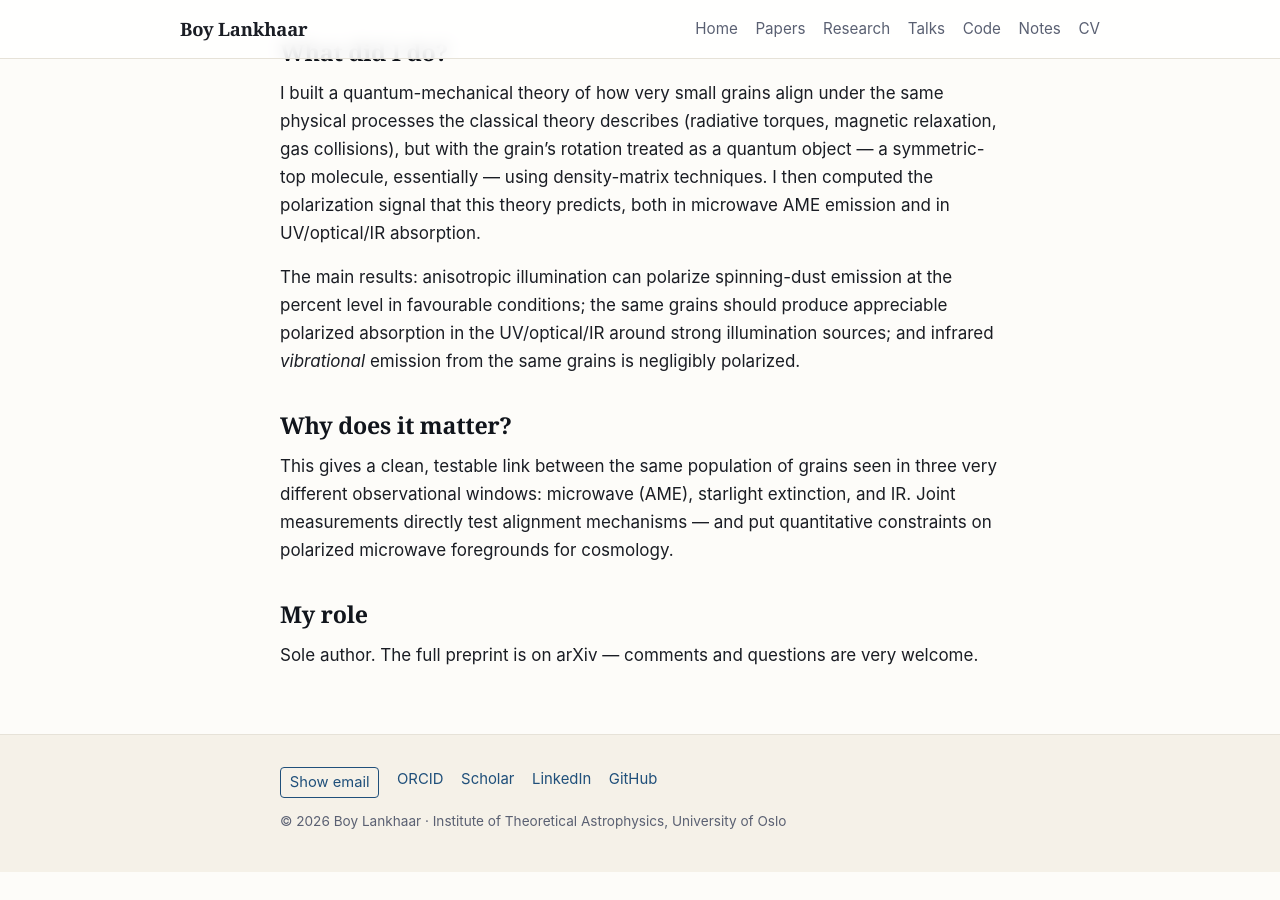
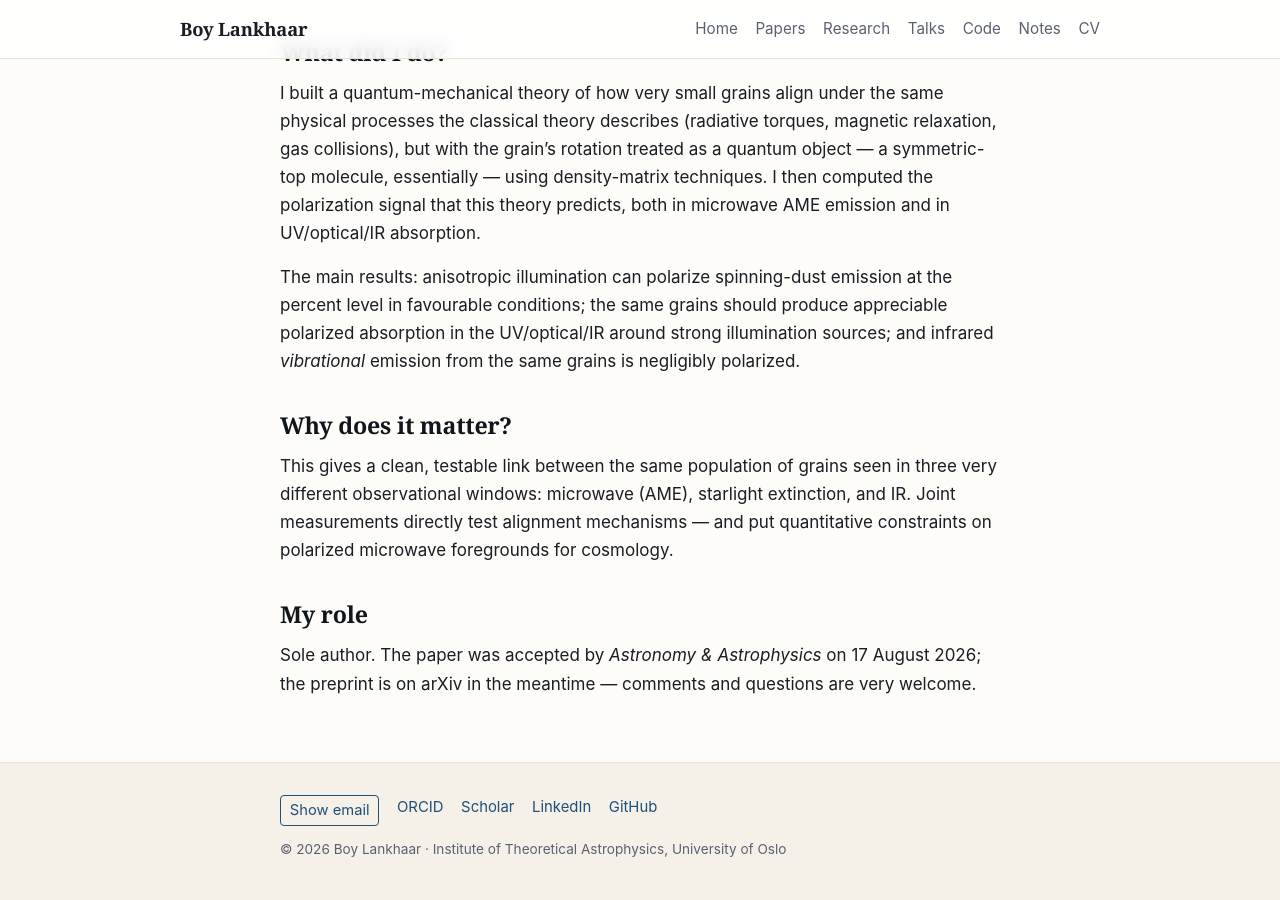
Before and after one commit to blankhaar/blankhaar.github.io, a Jekyll site: the page built from _papers/dust-grain-quantum-alignment.md, in a window 1280 px wide and 900 px high, scrolled down 850 px. Built offline with Jekyll 4.4.1, drawn with Linux system fonts in a browser that asks for light colours; before the commit the page ends 1722 px from its top, so only the background shows below that; some of the changed text lies outside the part shown.

Commit message:
Quantum VSG paper: accepted in A&A (17 Aug 2026)
Co-Authored-By: Claude Opus 5 <noreply@anthropic.com>

```diff
--- a/_data/news.yml
+++ b/_data/news.yml
@@ -1,3 +1,8 @@
+- date: 2026-08-17
+  text: >-
+    *A quantum theory of the alignment and polarization of very small dust
+    grains* accepted in *A&A*.
+    [arXiv:2604.26001](https://arxiv.org/abs/2604.26001)
 - date: 2026-07-02
   text: >-
     Spoke at the EAS 2026 Annual Meeting in Lausanne, in the AtLAST special
--- a/_papers/dust-grain-quantum-alignment.md
+++ b/_papers/dust-grain-quantum-alignment.md
@@ -2,9 +2,9 @@
 title: A quantum theory of the alignment and polarization of very small dust grains
 slug: dust-grain-quantum-alignment
 authors: B. Lankhaar
-journal: arXiv preprint
+journal: "Astronomy & Astrophysics (in press)"
 year: 2026
-date: 2026-04-01
+date: 2026-08-17
 arxiv: "2604.26001"
 summary: A quantum-mechanical theory of the smallest interstellar dust grains, predicting when their microwave glow becomes polarized — a possible contaminant of CMB B-mode searches.
 featured: true
@@ -32,4 +32,4 @@ This gives a clean, testable link between the same population of grains seen in
 
 ## My role
 
-Sole author. The full preprint is on arXiv — comments and questions are very welcome.
+Sole author. The paper was accepted by *Astronomy & Astrophysics* on 17 August 2026; the preprint is on arXiv in the meantime — comments and questions are very welcome.
```
